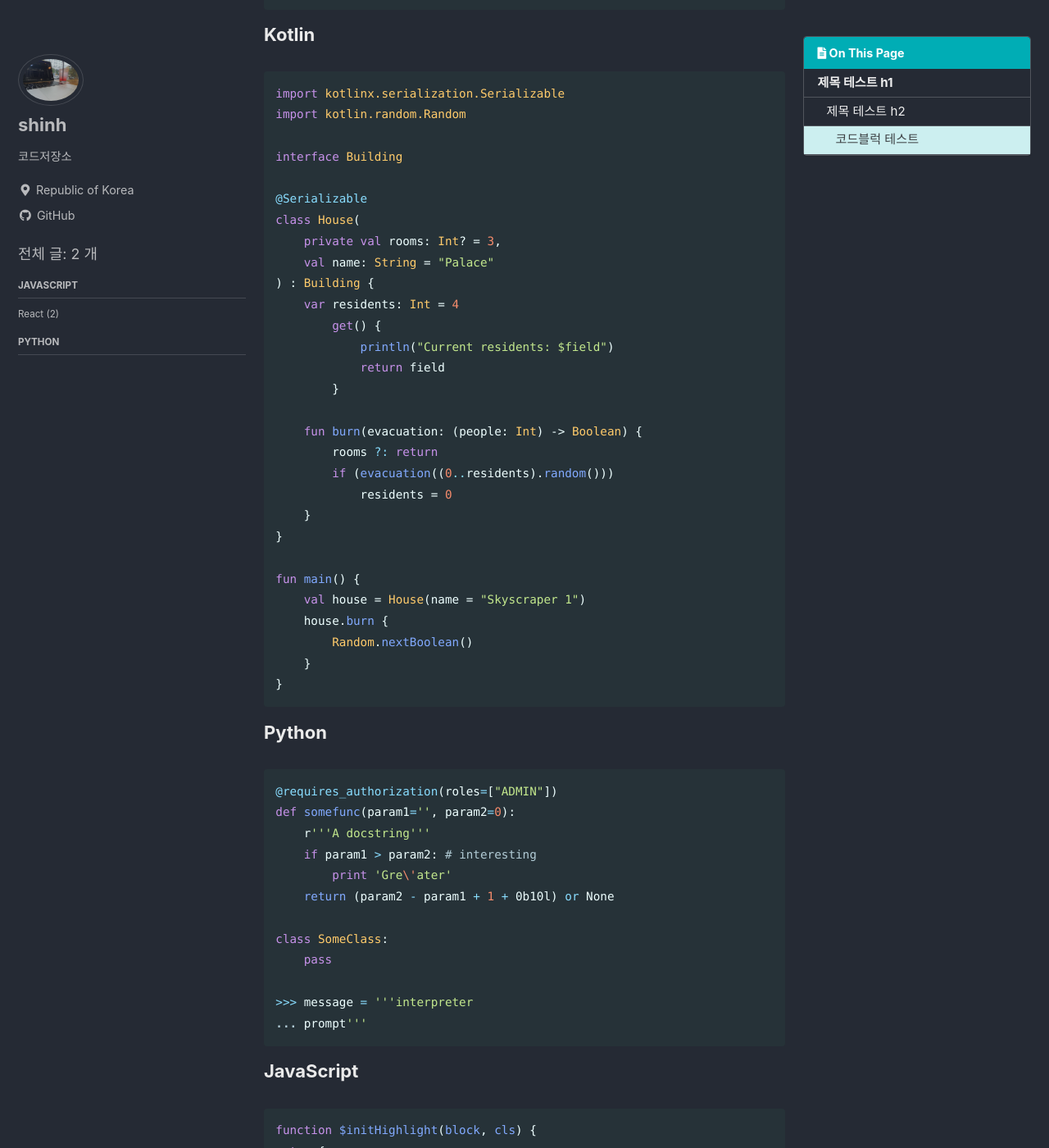
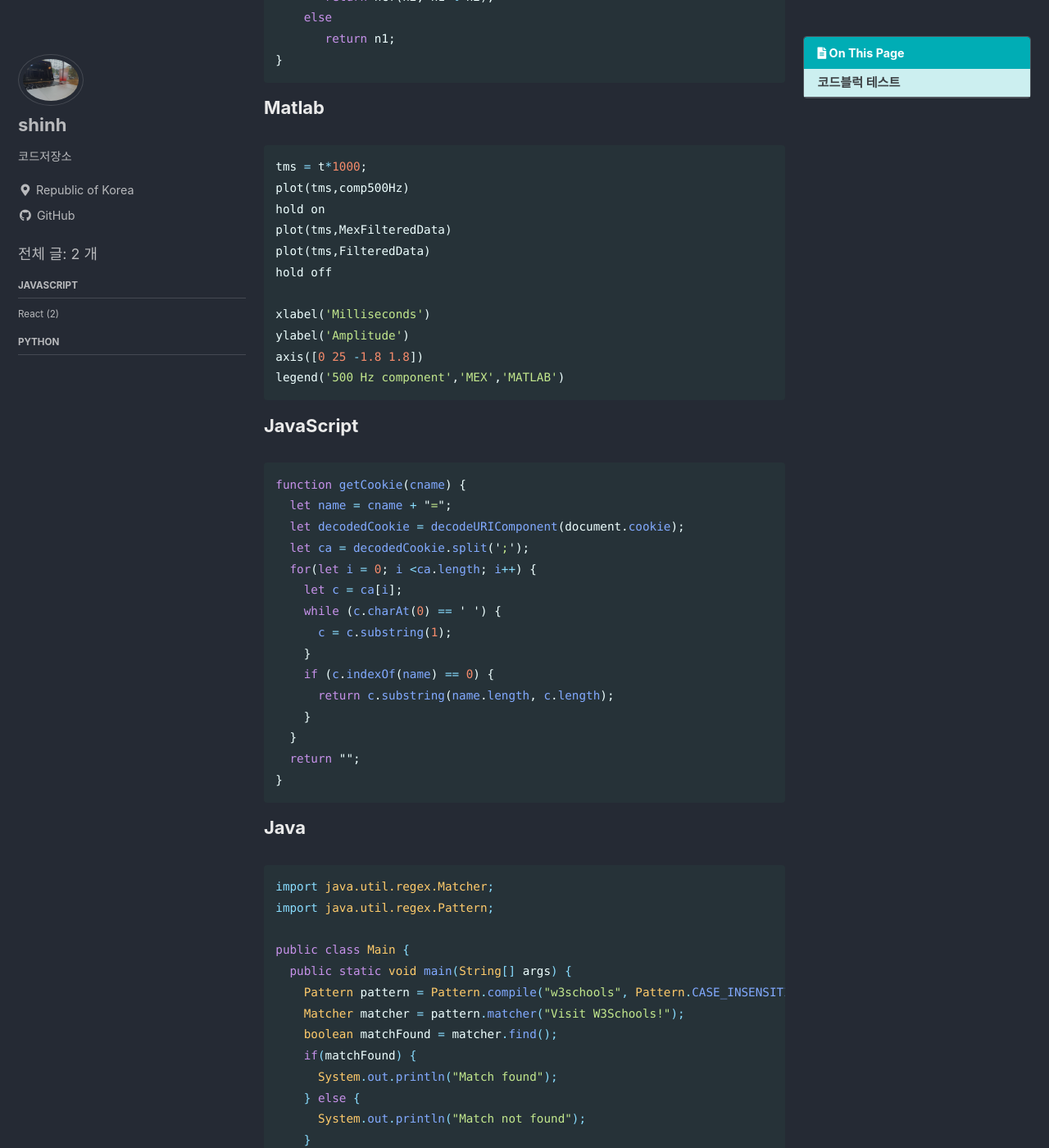
Before and after one commit to devshinn/devshinn.github.io, a Jekyll site: the page built from _posts/2022-04-08-333.md, in a window 1280 px wide and 1400 px high, scrolled down 1027 px. Shown: the whole window at 82% size. Built offline with Jekyll 4.4.1, drawn with Linux system fonts in a browser that asks for light colours; cached includes are drawn as plain includes; some web fonts are replaced; comment, search, counter and statistics services are not loaded; some of the changed text lies outside the part shown.

Commit message:
highlight test

````diff
--- a/_posts/2022-04-08-333.md
+++ b/_posts/2022-04-08-333.md
@@ -1,119 +1,124 @@
 ---
-title: '블로그 테스트 :)'
-excerpt: '첫번째 포스팅'
-
+title: Code highlight test
+excerpt: code highlight
 categories:
-  - React
+- React
 tags:
-  - [Hooks, useState, useRef, Git]
-
+- Python
+- c/c++
+- JavaScript
+- Node
+- Matlab
+- MySQL
+- DB
 toc: true
 toc_sticky: true
-
-date: 2021-12-17
-last_modified_at: 2021-12-20
+date: '2022-04-12 09:00:00'
+last_modified_at: Apr 12, 2022 9:00 AM
 ---
 
-# 제목 테스트 h1
+### 코드블럭 테스트
+**c++**
+```cpp
+#include <iostream>
+using namespace std;
 
-## 제목 테스트 h2
+int hcf(int n1, int n2);
 
-### 코드블럭 테스트
+int main()
+{
+   int n1, n2;
 
-**Java**
+   cout << "Enter two positive integers: ";
+   cin >> n1 >> n2;
 
-```java
-/**
- * @author John Smith <john.smith@example.com>
- */
-package l2f.gameserver.model;
+   cout << "H.C.F of " << n1 << " & " <<  n2 << " is: " << hcf(n1, n2);
 
-public abstract strictfp class L2Char extends L2Object {
-  public static final Short ERROR = 0x0001;
+   return 0;
+}
 
-  public void moveTo(int x, int y, int z) {
-    _ai = null;
-    log("Should not be called");
-    if (1 > 5) { // wtf!?
-      return;
-    }
-  }
+int hcf(int n1, int n2)
+{
+    if (n2 != 0)
+       return hcf(n2, n1 % n2);
+    else
+       return n1;
 }
 ```
+**Matlab**
+```matlab
+tms = t*1000;
+plot(tms,comp500Hz)
+hold on
+plot(tms,MexFilteredData)
+plot(tms,FilteredData)
+hold off
 
-**Kotlin**
-
-```kotlin
-import kotlinx.serialization.Serializable
-import kotlin.random.Random
-
-interface Building
-
-@Serializable
-class House(
-    private val rooms: Int? = 3,
-    val name: String = "Palace"
-) : Building {
-    var residents: Int = 4
-        get() {
-            println("Current residents: $field")
-            return field
-        }
-
-    fun burn(evacuation: (people: Int) -> Boolean) {
-        rooms ?: return
-        if (evacuation((0..residents).random()))
-            residents = 0
-    }
-}
-
-fun main() {
-    val house = House(name = "Skyscraper 1")
-    house.burn {
-        Random.nextBoolean()
-    }
-}
-```
-
-**Python**
-
-```python
-@requires_authorization(roles=["ADMIN"])
-def somefunc(param1='', param2=0):
-    r'''A docstring'''
-    if param1 > param2: # interesting
-        print 'Gre\'ater'
-    return (param2 - param1 + 1 + 0b10l) or None
-
-class SomeClass:
-    pass
-
->>> message = '''interpreter
-... prompt'''
+xlabel('Milliseconds')
+ylabel('Amplitude')
+axis([0 25 -1.8 1.8])
+legend('500 Hz component','MEX','MATLAB')
 ```
 
 **JavaScript**
 
 ```js
-function $initHighlight(block, cls) {
-  try {
-    if (cls.search(/\bno\-highlight\b/) != -1)
-      return process(block, true, 0x0F) +
-             ` class="${cls}"`;
-  } catch (e) {
-    /* handle exception */
+function getCookie(cname) {
+  let name = cname + "=";
+  let decodedCookie = decodeURIComponent(document.cookie);
+  let ca = decodedCookie.split(';');
+  for(let i = 0; i <ca.length; i++) {
+    let c = ca[i];
+    while (c.charAt(0) == ' ') {
+      c = c.substring(1);
+    }
+    if (c.indexOf(name) == 0) {
+      return c.substring(name.length, c.length);
+    }
   }
-  for (var i = 0 / 2; i < classes.length; i++) {
-    if (checkCondition(classes[i]) === undefined)
-      console.log('undefined');
+  return "";
+}
+```
+
+**Java**
+
+```java
+import java.util.regex.Matcher;
+import java.util.regex.Pattern;
+
+public class Main {
+  public static void main(String[] args) {
+    Pattern pattern = Pattern.compile("w3schools", Pattern.CASE_INSENSITIVE);
+    Matcher matcher = pattern.matcher("Visit W3Schools!");
+    boolean matchFound = matcher.find();
+    if(matchFound) {
+      System.out.println("Match found");
+    } else {
+      System.out.println("Match not found");
+    }
   }
+}
+// Outputs Match found
+```
 
-  return (
-    <div>
-      <web-component>{block}</web-component>
-    </div>
-  )
-}
 
-export  $initHighlight;
+**Python**
+
+```python
+import matplotlib.pyplot as plt
+from scipy import stats
+
+x = [89,43,36,36,95,10,66,34,38,20,26,29,48,64,6,5,36,66,72,40]
+y = [21,46,3,35,67,95,53,72,58,10,26,34,90,33,38,20,56,2,47,15]
+
+slope, intercept, r, p, std_err = stats.linregress(x, y)
+
+def myfunc(x):
+  return slope * x + intercept
+
+mymodel = list(map(myfunc, x))
+
+plt.scatter(x, y)
+plt.plot(x, mymodel)
+plt.show()
 ```
````
